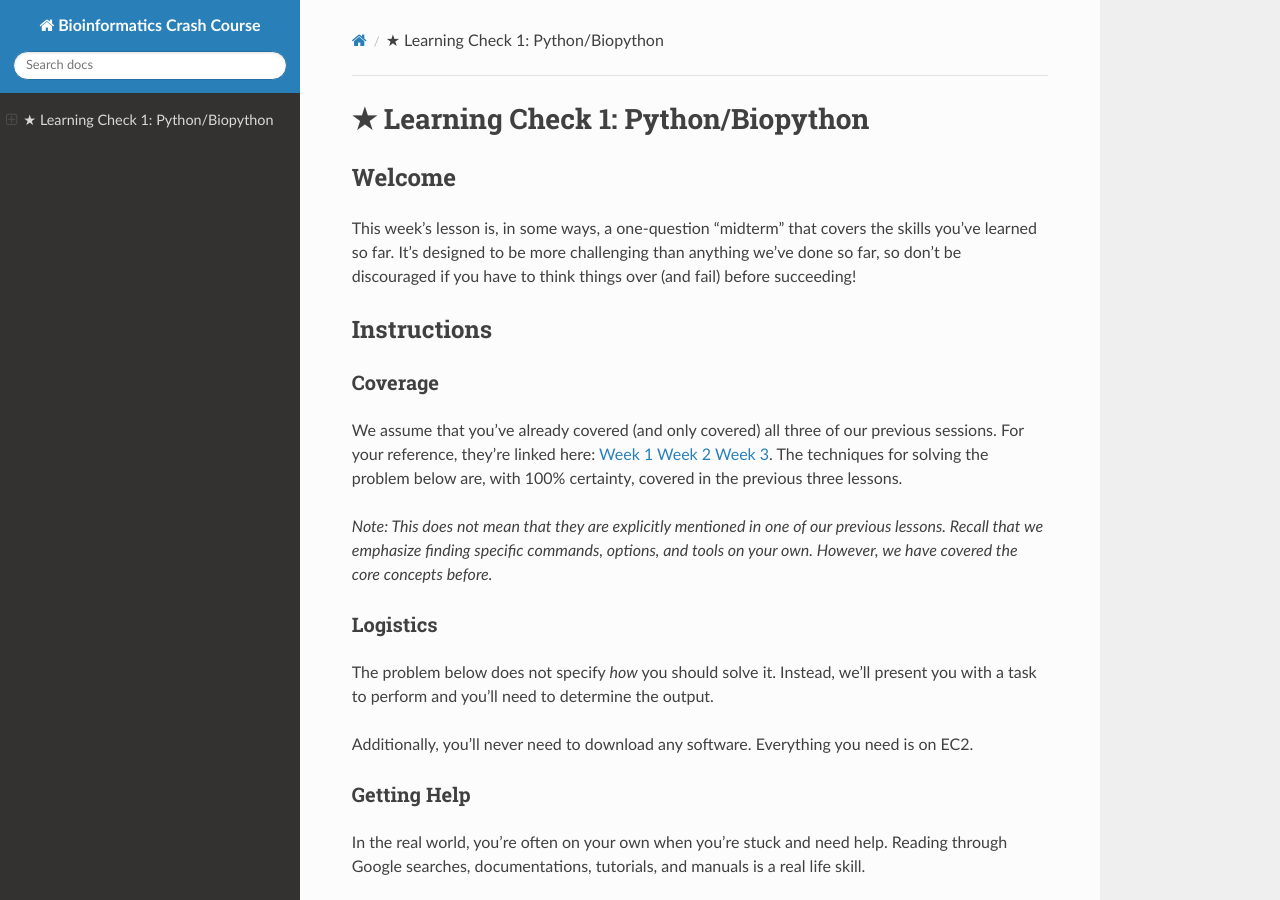
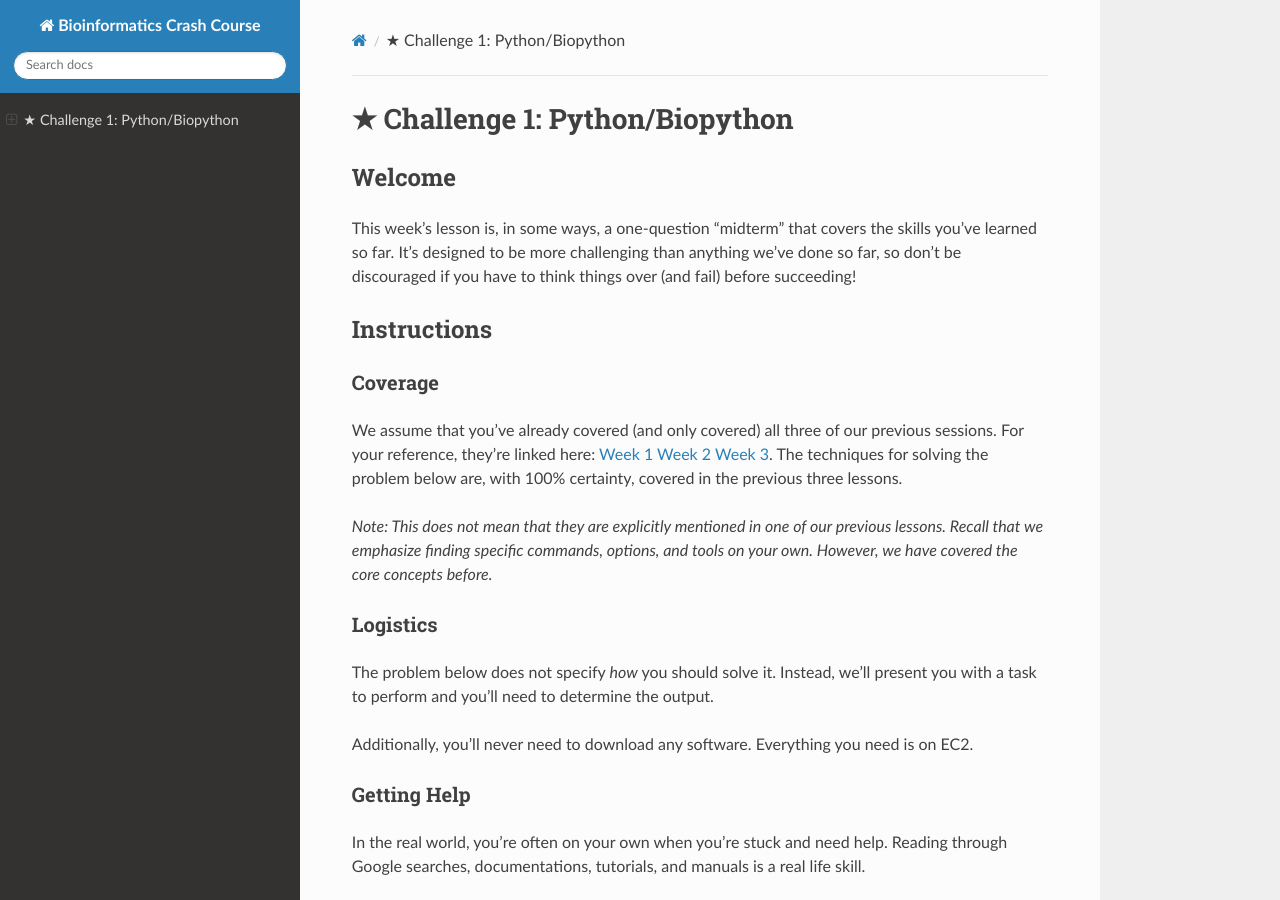
Before and after one commit to ubicucsd/crash_course, a Sphinx documentation site: the page built from source/6.1_Challenge1.md, in a window 1280 px wide and 900 px high. Built offline with Sphinx 7.4.7 and the Read the Docs theme 2.0.0, drawn with Linux system fonts in a browser that asks for light colours.

Commit message:
Update 6.1_Challenge1.md

```diff
--- a/source/6.1_Challenge1.md
+++ b/source/6.1_Challenge1.md
@@ -1,4 +1,4 @@
-# ★ Learning Check 1: Python/Biopython
+# ★ Challenge 1: Python/Biopython
 
 ## Welcome
 This week's lesson is, in some ways, a one-question "midterm" that covers the skills you've learned so far. It's designed to be more challenging than anything we've done so far, so don't be discouraged if you have to think things over (and fail) before succeeding!
```
